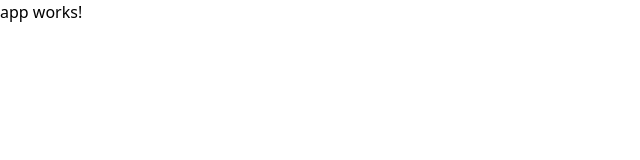
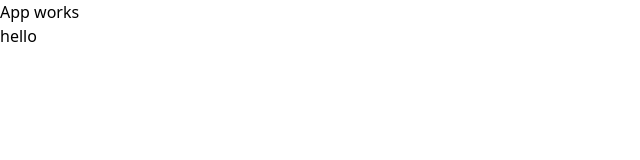
Before and after one commit to bhashana99/findmymedi, an Angular app in the folder front-end/: page / in a window 1280 px wide. Shown: the top 160 px of the page, without its empty margins (0-640 px from the left). Built offline with nearby package versions, Linux system fonts and the light colour scheme.

Commit message:
remove unnessary files

```diff
--- a/front-end/src/app/app.component.html
+++ /dev/null
@@ -1,2 +0,0 @@
-<p>app works!</p>
-<router-outlet/>
--- /dev/null
+++ b/front-end/src/app/app.html
@@ -0,0 +1,2 @@
+<p>App works</p>
+<h1>hello</h1>
```
Also changed, not shown: front-end/src/app/app.component.ts (deleted, +0 -12 lines), front-end/src/app/app.ts (+3 -4 lines), front-end/src/app/app.component.css (deleted), front-end/src/app/app.css (added), 1 other file (tests, documents, lock files or other folders).
